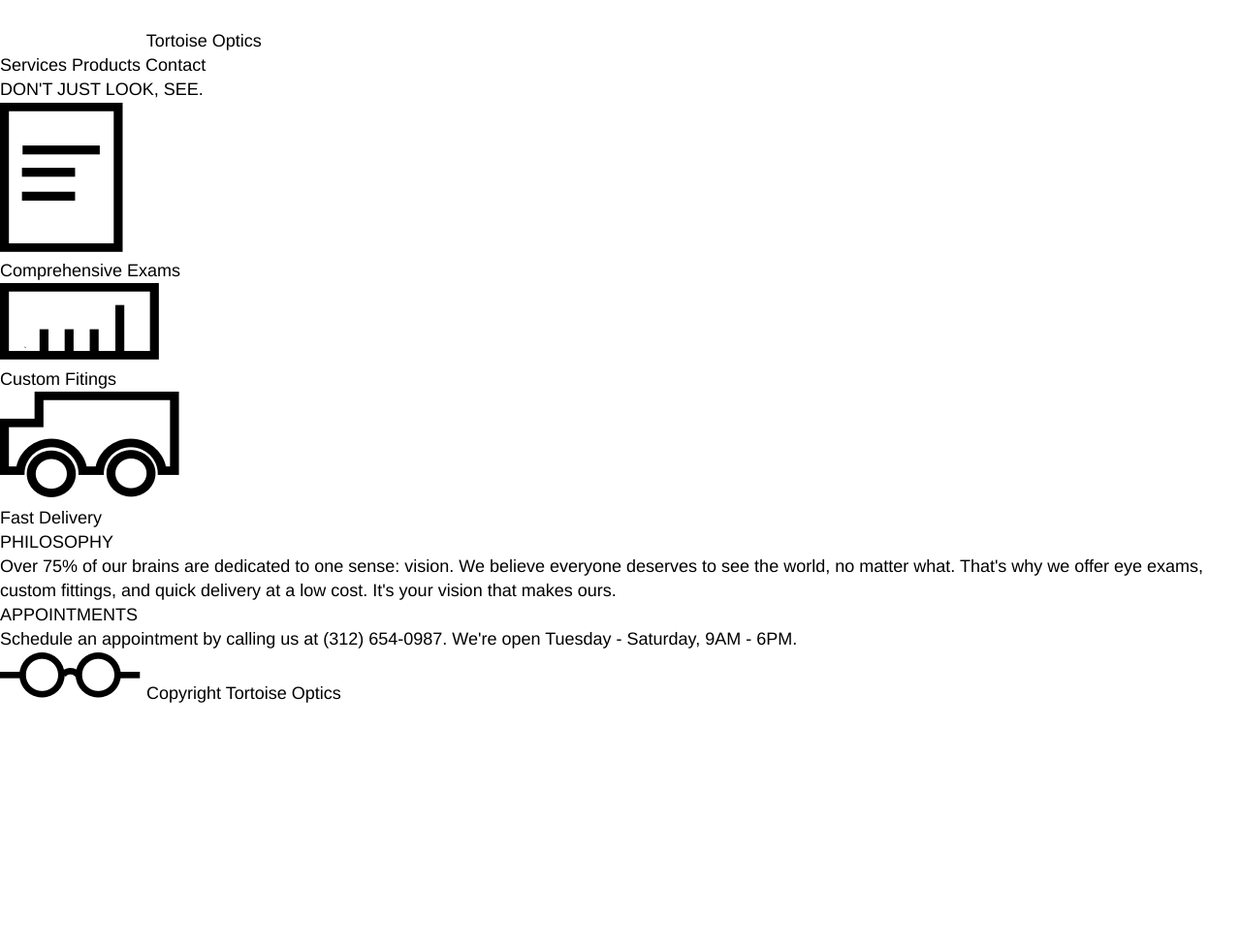
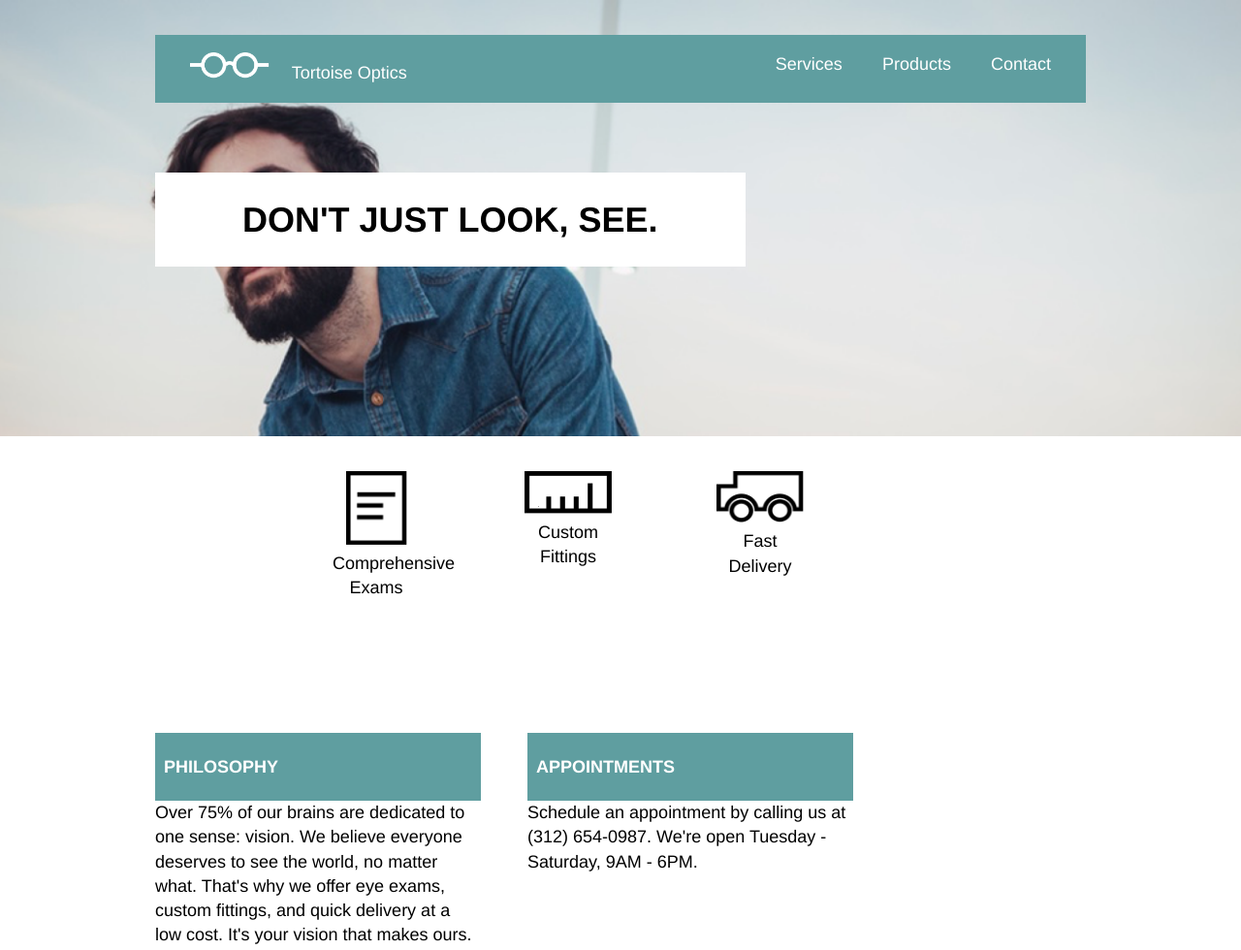
Before and after one commit to siyafrica/TortoiseshellOptics, a plain HTML site: page index.html in a window 1280 px wide. Shown: the top 980 px of the page at 97% size. Before the commit the page ends 800 px from the top, so only its background shows below. Drawn offline with Linux system fonts and the light colour scheme.

Commit message:
desktop version almost done

```diff
--- a/index.html
+++ b/index.html
@@ -15,8 +15,9 @@
 				<div class="container">
 					<div class="corporate">
 						<img src="resources/img/logo-white.png" alt="tortoise-optics-logo">
-						<span>Tortoise Optics</span>
-					</div>
+						<!-- <span>Tortoise Optics</span> -->
+						Tortoise Optics
+
 						<!-- navigation -->
 						<nav>
 							<span>Services</span>
@@ -25,8 +26,12 @@
 						</nav>
 					</div>
 
+				</div>
+
+				<div class="container">
 					<div class="headline">
 						DON'T JUST LOOK, SEE.
+					</div>
 				</div>
 
 			</div>
@@ -38,21 +43,27 @@
 				<div class="services">
 
 					<!-- comprehensive exams -->
-					<div class="service">
+					<div class="service exams">
+						<div class="img-box">
 							<img src="resources/img/paper-icon.png">
-						<p>Comprehensive Exams</p>
+						</div>
+						<p>Comprehensive <br /> Exams</p>
 					</div>
 
-					<!-- custom fitings -->
-					<div class="service">
+					<!-- custom fittings -->
+					<div class="service fittings">
+						<div class="img-box">
 							<img src="resources/img/ruler-icon.png">
-						<p>Custom Fitings</p>
+						</div>
+						<p>Custom <br /> Fittings</p>
 					</div>
 
 					<!-- fast delivery -->
-					<div class="service">
+					<div class="service delivery">
+						<div class="img-box">
 							<img src="resources/img/truck-icon.png">
-						<p>Fast Delivery</p>
+						</div>
+						<p>Fast <br /> Delivery</p>
 					</div>
 
 				</div>
@@ -63,6 +74,7 @@
 			<div class="container">
 				<!-- boxes containing the company infomation -->
 				<!-- philosophy -->
+				<div class="company-information">
 					<div class="company-info">
 						<p class="info-title">PHILOSOPHY</p>
 						<p>
@@ -79,14 +91,13 @@
 						</p>
 					</div>
 				</div>
+			</div>
 
 			<!-- footer -->
-			<div class="container">
 				<footer>
 					<img src="resources/img/logo-black.png">
 					Copyright Tortoise Optics
 				</footer>
-			</div>
 
 		</body>
 	</html>
--- a/resources/css/style.css
+++ b/resources/css/style.css
@@ -5,13 +5,111 @@ body, html {
 }
 
 /* containter styles */
+.container {
+	max-width: 960px;
+	padding: 2rem 1rem;
+	display: flex;
+	align-items: center;
+	margin: 0 auto;
+}
+
+/* banner styles */
+.banner {
+	background-image: url("../img/glasses-bg.png");
+	background-repeat: no-repeat;
+	background-position: center;
+	background-size: cover;
+	height: 25em;
+}
+
+/* corporate section */
+.corporate {
+	padding: 1rem 0 1rem 0;
+	background-color: cadetblue;
+	width: 100%;
+	color: white;
+}
+
+.corporate img {
+	height: 1.5rem;
+	margin-right: 1rem;
+	margin-left: 2rem;
+}
 
 /* nav styles */
+nav {
+	float: right;
+}
 
-/* banner styles */
+nav span {
+	margin-right: 2rem;
+}
+
+.headline {
+	float: right;
+	padding: 1.5rem 5rem;
+	max-width: 60%;
+	font-weight: bold;
+	font-size: 2rem;
+	line-height: 1.2;
+	background-color: white;
+}
+
 
 /* services styles */
+.services {
+	display: flex;
+	flex-direction: row;
+	margin-top: 3rem;
+	margin: 0 auto;
+}
+
+.service {
+	margin-right: 6rem;
+	text-align: center;
+	height: 8rem;
+	width: 5rem;
+	display: flex;
+	flex-direction: column;
+}
+
+.exams img {
+	width: 3.5rem;
+}
+
+.fittings img {
+	width: 5rem;
+}
+
+.delivery img {
+	width: 5rem;
+}
 
 /* information styles */
+.company-information {
+	margin-top: 3rem;
+	width: 100%;
+	display: flex;
+}
+
+.company-info {
+	width: 35%;
+	margin-right: 5%;
+}
+
+.info-title {
+	font-weight: bold;
+	font-size: 1rem;
+	color: white;
+	background-color: cadetblue;
+	padding: 1.25rem 0.5rem;
+}
 
 /* footer styles */
+footer {
+	padding: 4rem 4rem;
+	background-color: azure;
+	max-width: 960px;
+	margin: 0 auto;
+	display: flex;
+}
```
Lines whose indentation alone changed are shown as unchanged.
